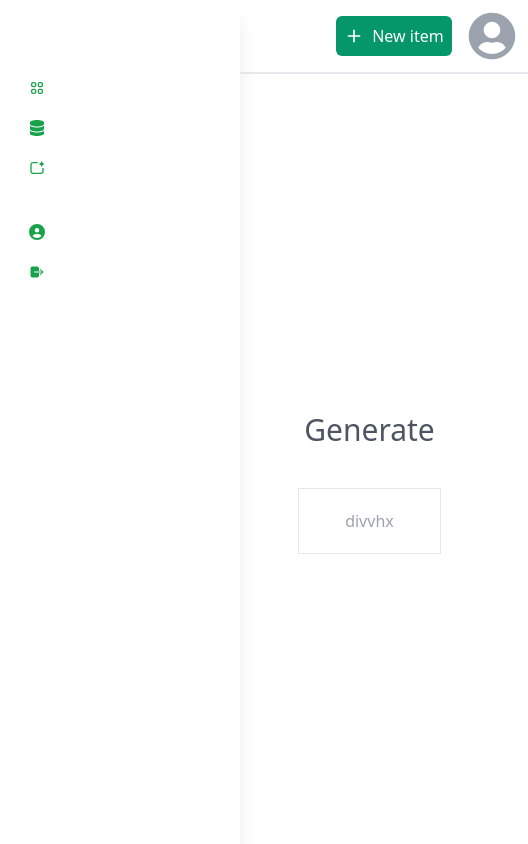
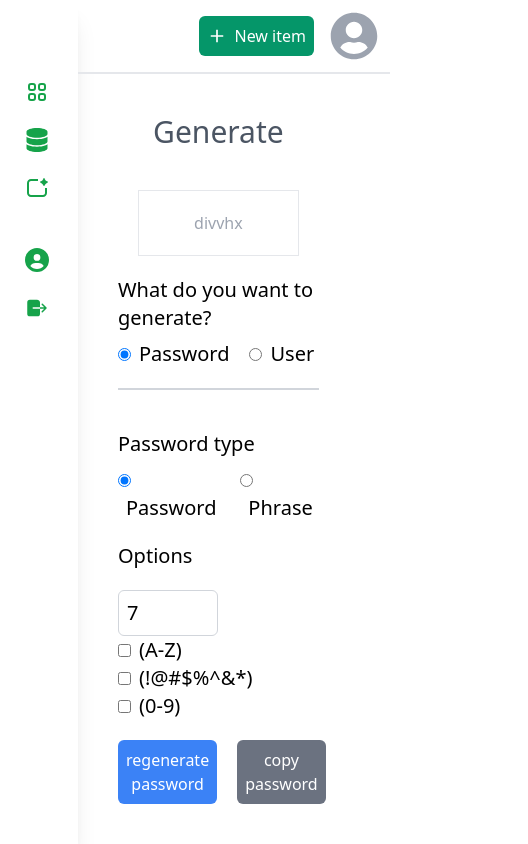
Before and after one commit to kyolkl/Front-end-Devathon, a React (Vite) app: page /generator in a window 390 px wide. Shown: the top 844 px of the page, 528 px wide, since content can reach past the window. Built offline with nearby package versions, Linux system fonts and the light colour scheme.

Commit message:
change file sidebar size icon and file generatepage

```diff
--- a/src/components/generate/FormGemerate.tsx
+++ b/src/components/generate/FormGemerate.tsx
@@ -22,7 +22,7 @@ export function FormGemerate({ setValue }: value) {
   if (isGenerate) {
     initialValue = {
       capitalizar: false,
-      incluirnúmero: false,
+      incluirnumero: false,
     };
   } else {
     initialValue = {
@@ -32,15 +32,16 @@ export function FormGemerate({ setValue }: value) {
       length: 7,
     };
   }
-
-  const { register, handleSubmit } = useForm({
+  const { register, reset, handleSubmit } = useForm({
     defaultValues: initialValue,
   });
   const onSubmit = handleSubmit((config: any) => {
     if (!isGenerate) {
       setValue(generatePassword2(config));
+      console.log(config);
     } else {
       setValue(generatePassword(config));
+      console.log(config);
     }
   });
 
@@ -50,9 +51,10 @@ export function FormGemerate({ setValue }: value) {
         onSubmit={(e) => {
           e.preventDefault();
           onSubmit();
+          reset();
         }}
       >
-        <div className="mt-10 text-xl">
+        <div className="text-xl">
           <p>What do you want to generate?</p>
           <div className="flex mt-2 gap-5 border-b-2 border-gray-300">
             <div>
--- a/src/components/layout/Header.tsx
+++ b/src/components/layout/Header.tsx
@@ -17,7 +17,7 @@ function Header() {
           </span>
           New item
         </button>
-        <FaUserCircle className="text-5xl text-gray-400"/>
+        <FaUserCircle className="text-5xl text-gray-400" />
       </nav>
     </div>
   );
--- a/src/components/layout/LinksMenu.tsx
+++ b/src/components/layout/LinksMenu.tsx
@@ -18,7 +18,7 @@ function LinksMenu({ item }: ILinksMenu) {
       to={item.path}
       className="flex flex-col p-2 hover:bg-green-200 rounded-md cursor-pointer w-[50px] md:w-full"
     >
-      <div className="flex items-center justify-center gap-2 md:text-base md:justify-start text-green-600">
+      <div className="flex text-2xl items-center justify-center gap-2 md:text-base md:justify-start text-green-600">
         {<item.icon />}
         <span className="hidden md:block text-gray-700">{item.label}</span>
       </div>
--- a/src/components/layout/Sidebar.tsx
+++ b/src/components/layout/Sidebar.tsx
@@ -4,28 +4,23 @@ import LinksMenu from "./LinksMenu";
 
 function Sidebar() {
   return (
-    <div className="h-screen w-[300px] shadow-xl">
+    <div className="h-screen w-[20%] shadow-xl">
       <div className="flex flex-col w-60 md:w-full p-3">
         <Logo />
         <ul className="flex flex-col gap-2 mt-3">
-          {
-            dashboard.map((item) => (
+          {dashboard.map((item) => (
             <li key={item.key}>
               <LinksMenu item={item} />
             </li>
-            ))
-          }
+          ))}
           <div className="flex flex-row items-center gap-3 p-2 text-lg">
             <span className="hidden md:block">Tools</span>
           </div>
-          {
-            settings.map((item) => (
+          {settings.map((item) => (
             <li key={item.key}>
               <LinksMenu item={item} />
             </li>
-            ))
-          }
-
+          ))}
         </ul>
       </div>
     </div>
--- a/src/components/users/GenerateUser.tsx
+++ b/src/components/users/GenerateUser.tsx
@@ -15,10 +15,10 @@ function GenerateUser({ isGenerate, register }: Props) {
       <div>
         <input
           type="checkbox"
-          id="incluirnúmero"
-          {...register("incluirnúmero")}
+          id="incluirnumero"
+          {...register("incluirnumero")}
         />
-        <label htmlFor="incluirnúmero" className="ml-2">
+        <label htmlFor="incluirnumero" className="ml-2">
           Incluir número
         </label>
       </div>
--- a/src/layouts/AppLayout.tsx
+++ b/src/layouts/AppLayout.tsx
@@ -1,5 +1,6 @@
 import Sidebar from "../components/layout/Sidebar";
 import Dashboard from "../components/dashboard/Dashboard";
+import AddPasswordModal from "../components/passwords/AddPasswordModal";
 
 function AppLayout() {
   return (
@@ -8,6 +9,7 @@ function AppLayout() {
         <Sidebar />
         <Dashboard />
       </main>
+      <AddPasswordModal />
     </>
   );
 }
--- a/src/libs/generatePassword.ts
+++ b/src/libs/generatePassword.ts
@@ -1,11 +1,11 @@
 export type charactersProps = {
-  incluirnúmero: string;
+  incluirnumero: string;
   capitalizar: string;
 };
 
 export const generatePassword = (config: charactersProps) => {
   const characters = {
-    incluirnúmero: " 0 1 2 3 4 5 6 7 8 9",
+    incluirnumero: " 0 1 2 3 4 5 6 7 8 9",
     capitalizar: "A B C D E F G H I J K L M N O P Q R S T U V W X Y Z",
     lowercase: "a b c d e f g h i j k l m n o p q r s t u v w x y z",
   };
--- a/src/libs/navegate.ts
+++ b/src/libs/navegate.ts
@@ -1,39 +1,38 @@
-import {HiOutlineViewGrid} from "react-icons/hi"
+import { HiOutlineViewGrid } from "react-icons/hi";
 import { RiAiGenerate } from "react-icons/ri";
-import { FaDatabase,FaCircleUser } from "react-icons/fa6";
+import { FaDatabase, FaCircleUser } from "react-icons/fa6";
 import { IoLogOut } from "react-icons/io5";
-
 
 export const dashboard = [
   {
     key: "dashboard",
     label: "Dashboard",
     path: "/dashboard",
-    icon: HiOutlineViewGrid ,
+    icon: HiOutlineViewGrid,
   },
   {
     key: "importdata",
     label: "Import data",
     path: "/import-data",
-    icon: FaDatabase ,
+    icon: FaDatabase,
   },
   {
     key: "generator",
     label: "Generator",
     path: "/generator",
-    icon: RiAiGenerate ,
-  }
-]
+    icon: RiAiGenerate,
+  },
+];
 export const settings = [
   {
     key: "user",
     label: "User",
-    path: "/user",
-    icon: FaCircleUser ,
+    path: "/user/settings",
+    icon: FaCircleUser,
   },
   {
     key: "signout",
     label: "Sign out",
-    icon: IoLogOut ,
+    icon: IoLogOut,
   },
-]
+];
--- a/src/page/GeneratePage.tsx
+++ b/src/page/GeneratePage.tsx
@@ -5,7 +5,7 @@ function Generate() {
   const [value, setValue] = useState<string>("");
   return (
     <section className="w-[90%] p-10">
-      <div className="w-full h-full flex flex-col justify-center items-center gap-10">
+      <div className="w-full flex flex-col items-center gap-10 mb-5">
         <h1 className="text-3xl text-gray-600">Generate</h1>
         <p className="text-gray-400 border p-5 w-[80%] text-center">{value}</p>
       </div>
--- a/src/page/HomePage.tsx
+++ b/src/page/HomePage.tsx
@@ -1,5 +1,4 @@
 import ListPassword from "../components/passwords/ListPassword";
-import AddPasswordModal from "../components/passwords/AddPasswordModal";
 
 function HomePage() {
   return (
@@ -9,7 +8,6 @@ function HomePage() {
           <ListPassword />
         </div>
       </div>
-      <AddPasswordModal />
     </>
   );
 }
```
Lines whose indentation alone changed are shown as unchanged.
